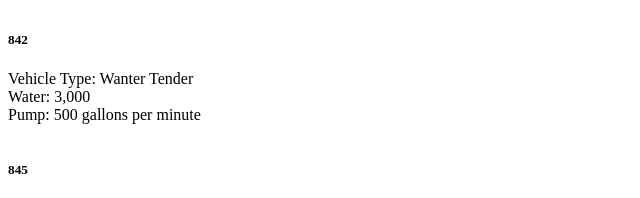
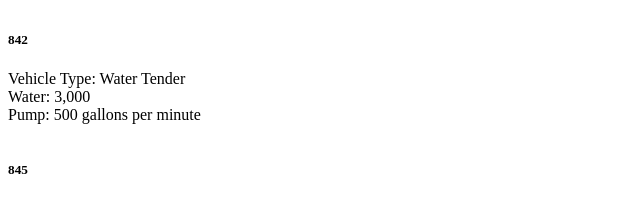
Before and after one commit to RedX-co/GemFireEms, a website: page pages/station1.html in a window 1280 px wide. Shown: the part 506-704 px from the top of the page, 0-640 px from the left. Drawn offline with Linux system fonts and the light colour scheme.

Commit message:
Spelling error fix

```diff
--- a/pages/station1.html
+++ b/pages/station1.html
@@ -66,7 +66,7 @@
                     842
                   </h5>
                   <p>
-                    Vehicle Type: Wanter Tender
+                    Vehicle Type: Water Tender
                     <br>
                     Water: 3,000
                     <br>
```
Also changed, not shown: pages/station3.html (+1 -1 lines).
